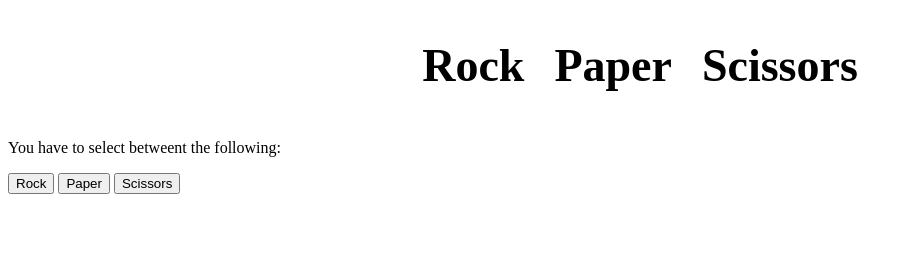
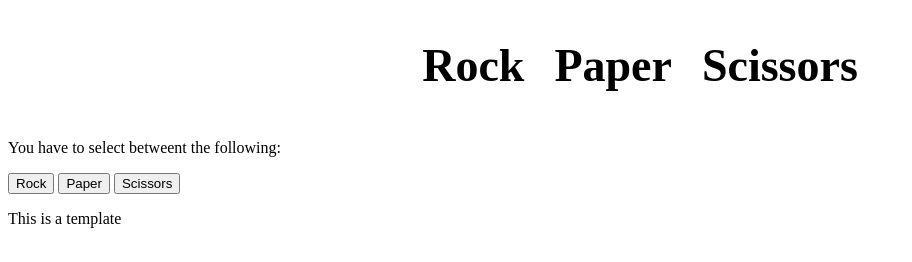
Before and after one commit to ankkitsharma/rock-paper-scissors, a plain HTML site: page index.html in a window 1280 px wide. Shown: the whole page, without its empty margins (0-912 px from the left). Drawn offline with Linux system fonts and the light colour scheme.

Commit message:
create whoWin

```diff
--- a/index.html
+++ b/index.html
@@ -19,6 +19,9 @@
         <button id="paper">Paper</button>
         <button id="scissors">Scissors</button>
     </div>
+    <div id="whoWin">
+        <p>This is a template</p>
+    </div>
     <script src="./javascript.js"></script>
 </body>
 </html>
```
